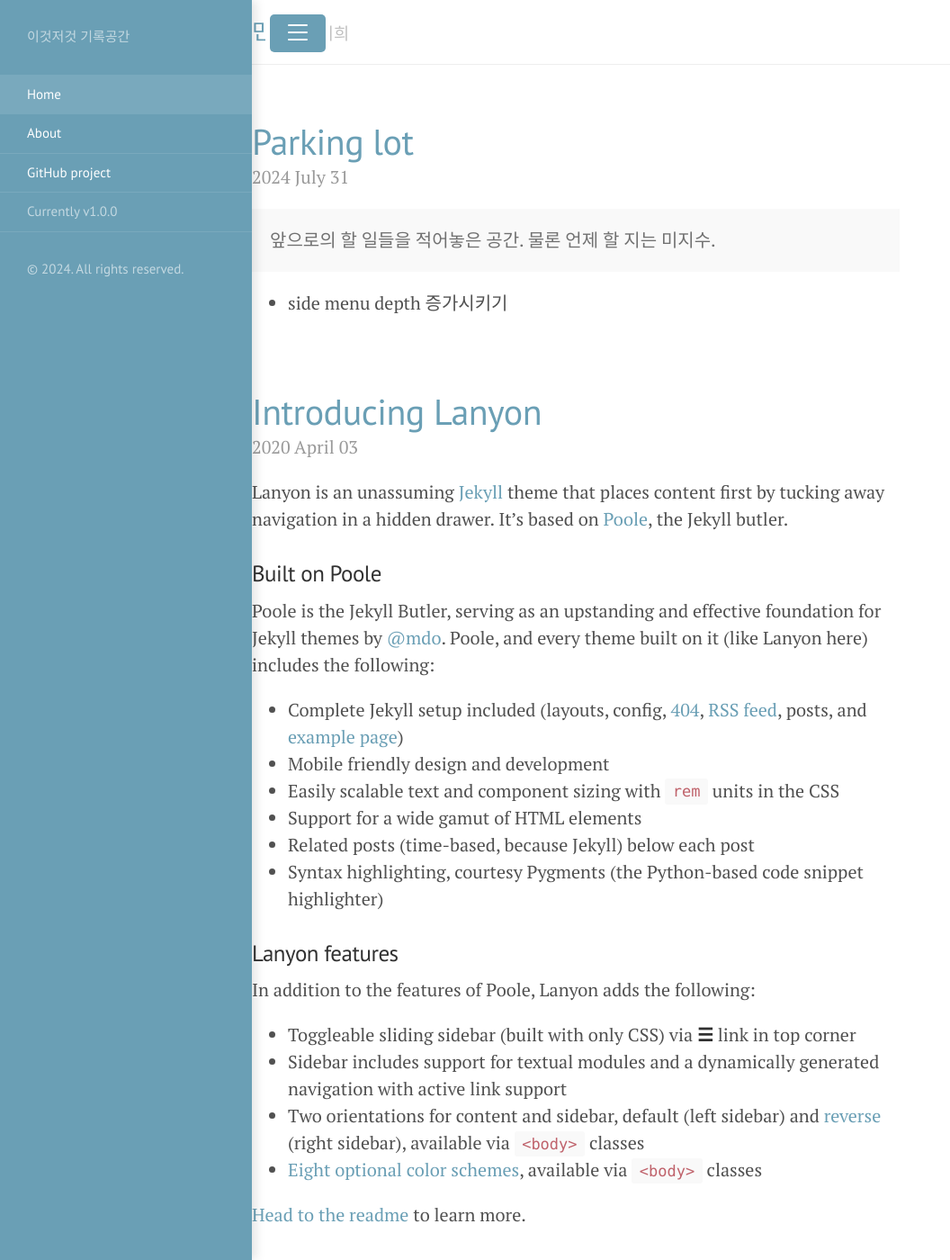
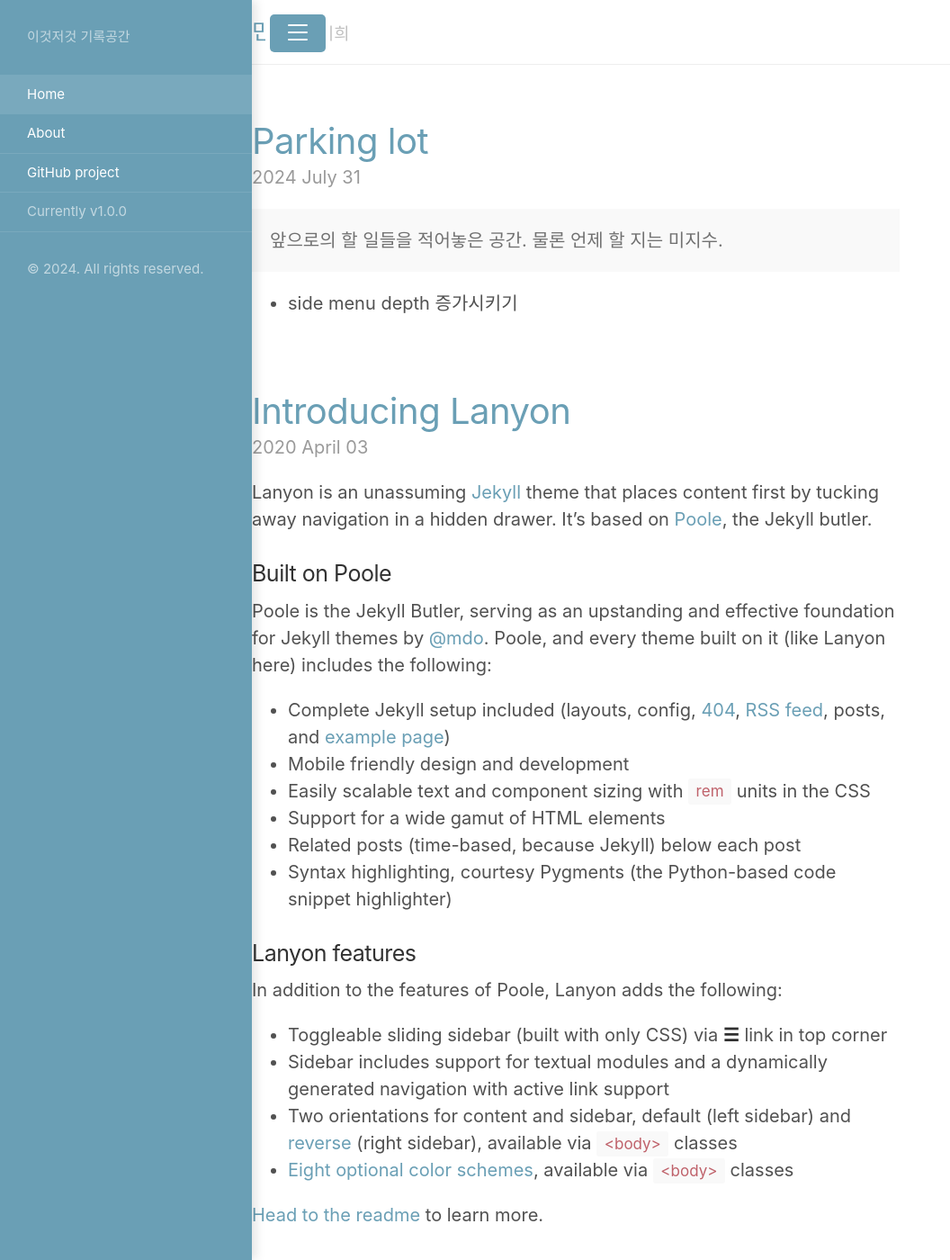
Before and after one commit to jhmin128/jhmin128.github.io, a Jekyll site: the page built from index.html, in a window 1280 px wide and 1400 px high. Shown: the whole window at 90% size, without its empty margins (0-1056 px from the left). Built offline with Jekyll 4.4.1, drawn with Linux system fonts in a browser that asks for light colours; some web fonts are replaced; the list of posts is cut into pages by our own code.

Commit message:
change: font

```diff
--- a/_includes/head.html
+++ b/_includes/head.html
@@ -19,7 +19,8 @@
   <link rel="stylesheet" href="{{ '/public/css/poole.css' | absolute_url }}">
   <link rel="stylesheet" href="{{ '/public/css/syntax.css' | absolute_url }}">
   <link rel="stylesheet" href="{{ '/public/css/lanyon.css' | absolute_url }}">
-  <link rel="stylesheet" href="https://fonts.googleapis.com/css?family=PT+Serif:400,400italic,700%7CPT+Sans:400">
+  <link rel="stylesheet" as="style" crossorigin href="https://cdn.jsdelivr.net/gh/orioncactus/pretendard@v1.3.9/dist/web/static/pretendard.min.css" />
+  <!--<link rel="stylesheet" href="https://fonts.googleapis.com/css?family=PT+Serif:400,400italic,700%7CPT+Sans:400">-->
 
   <link rel="apple-touch-icon-precomposed" sizes="144x144" href="{{ '/public/apple-touch-icon-precomposed.png' | absolute_url }}">
   <link rel="shortcut icon" href="{{ '/public/favicon.ico' | absolute_url }}">
--- a/public/css/lanyon.css
+++ b/public/css/lanyon.css
@@ -41,11 +41,13 @@
 }
 
 html {
-  font-family: "PT Serif", Georgia, "Times New Roman", serif;
+  font-family: -apple-system, BlinkMacSystemFont, "Apple SD Gothic Neo", "Pretendard Variable", Pretendard, Roboto, "Noto Sans KR", "Segoe UI", "Malgun Gothic", "Apple Color Emoji", "Segoe UI Emoji", "Segoe UI Symbol", sans-serif;
+  /*font-family: "PT Serif", Georgia, "Times New Roman", serif;*/
 }
 
 h1, h2, h3, h4, h5, h6 {
-  font-family: "PT Sans", Helvetica, Arial, sans-serif;
+  font-family: -apple-system, BlinkMacSystemFont, "Apple SD Gothic Neo", "Pretendard Variable", Pretendard, Roboto, "Noto Sans KR", "Segoe UI", "Malgun Gothic", "Apple Color Emoji", "Segoe UI Emoji", "Segoe UI Symbol", sans-serif;
+  /*font-family: "PT Sans", Helvetica, Arial, sans-serif;*/
   font-weight: 400;
   color: #313131;
   letter-spacing: -.025rem;
@@ -148,7 +150,8 @@
   width: 14rem;
   visibility: hidden;
   overflow-y: auto;
-  font-family: "PT Sans", Helvetica, Arial, sans-serif;
+  font-family: -apple-system, BlinkMacSystemFont, "Apple SD Gothic Neo", "Pretendard Variable", Pretendard, Roboto, "Noto Sans KR", "Segoe UI", "Malgun Gothic", "Apple Color Emoji", "Segoe UI Emoji", "Segoe UI Symbol", sans-serif;
+  /*font-family: "PT Sans", Helvetica, Arial, sans-serif;*/
   font-size: .875rem; /* 15px */
   color: rgba(255,255,255,.6);
   background-color: #202020;
@@ -363,7 +366,8 @@
   overflow: hidden; /* clearfix */
   margin-left: -1rem;
   margin-right: -1rem;
-  font-family: "PT Sans", Helvetica, Arial, sans-serif;
+  font-family: -apple-system, BlinkMacSystemFont, "Apple SD Gothic Neo", "Pretendard Variable", Pretendard, Roboto, "Noto Sans KR", "Segoe UI", "Malgun Gothic", "Apple Color Emoji", "Segoe UI Emoji", "Segoe UI Symbol", sans-serif;
+  /*font-family: "PT Sans", Helvetica, Arial, sans-serif;*/
   color: #ccc;
   text-align: center;
 }
--- a/public/css/poole.css
+++ b/public/css/poole.css
@@ -48,7 +48,8 @@
 }
 
 html {
-  font-family: "Helvetica Neue", Helvetica, Arial, sans-serif;
+  font-family: -apple-system, BlinkMacSystemFont, "Apple SD Gothic Neo", "Pretendard Variable", Pretendard, Roboto, "Noto Sans KR", "Segoe UI", "Malgun Gothic", "Apple Color Emoji", "Segoe UI Emoji", "Segoe UI Symbol", sans-serif;
+  /*font-family: "Helvetica Neue", Helvetica, Arial, sans-serif;*/
   font-size: 16px;
   line-height: 1.5;
 }
@@ -150,7 +151,8 @@
 /* Code */
 code,
 pre {
-  font-family: Menlo, Monaco, "Courier New", monospace;
+  font-family: -apple-system, BlinkMacSystemFont, "Apple SD Gothic Neo", "Pretendard Variable", Pretendard, Roboto, "Noto Sans KR", "Segoe UI", "Malgun Gothic", "Apple Color Emoji", "Segoe UI Emoji", "Segoe UI Symbol", sans-serif;
+  /*font-family: Menlo, Monaco, "Courier New", monospace;*/
 }
 code {
   padding: .25em .5em;
@@ -190,7 +192,8 @@
 
 /* Gist via GitHub Pages */
 .gist .gist-file {
-  font-family: Menlo, Monaco, "Courier New", monospace !important;
+  font-family: -apple-system, BlinkMacSystemFont, "Apple SD Gothic Neo", "Pretendard Variable", Pretendard, Roboto, "Noto Sans KR", "Segoe UI", "Malgun Gothic", "Apple Color Emoji", "Segoe UI Emoji", "Segoe UI Symbol", sans-serif !important;
+  /*font-family: Menlo, Monaco, "Courier New", monospace !important;*/
 }
 .gist .markdown-body {
   padding: 15px;
@@ -389,7 +392,8 @@
   overflow: hidden; /* clearfix */
   margin-left: -1rem;
   margin-right: -1rem;
-  font-family: "PT Sans", Helvetica, Arial, sans-serif;
+  font-family: -apple-system, BlinkMacSystemFont, "Apple SD Gothic Neo", "Pretendard Variable", Pretendard, Roboto, "Noto Sans KR", "Segoe UI", "Malgun Gothic", "Apple Color Emoji", "Segoe UI Emoji", "Segoe UI Symbol", sans-serif;
+  /*font-family: "PT Sans", Helvetica, Arial, sans-serif;*/
   color: #ccc;
   text-align: center;
 }
```
